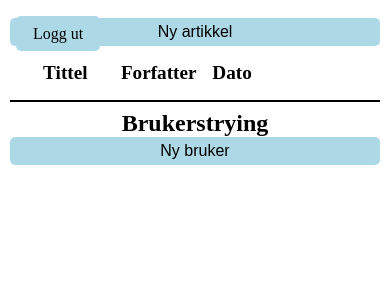
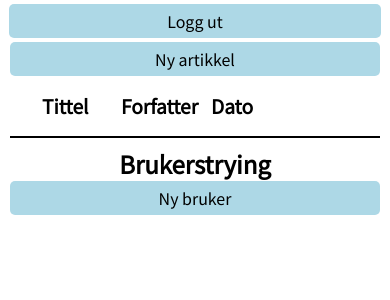
Before and after one commit to FranixTV/fagprove, a PHP site: page / in a window 390 px wide. Shown: the top 300 px of the page. Run offline with PHP 8.4, Linux system fonts and the light colour scheme; the visitor is signed in with stand-in values (Sample User, id 1); data that the repository does not hold is empty; some libraries are stand-ins or nearby versions.

Commit message:
Small css updates and changed font in publishingtool

```diff
--- a/Publishingtool/assets/login.css
+++ b/Publishingtool/assets/login.css
@@ -1,3 +1,9 @@
+* {
+    margin: 0;
+    padding: 0;
+    font-family: 'Noto Sans JP', sans-serif;
+}
+
 body {
     background-color: lightblue;
     display: flex;
--- a/Publishingtool/assets/tool.css
+++ b/Publishingtool/assets/tool.css
@@ -1,6 +1,7 @@
 * {
     margin: 0;
     padding: 0;
+    font-family: 'Noto Sans JP', sans-serif;
 }
 
 .tool-container {
@@ -36,6 +37,16 @@
     background: white;
 }
 
+#article-title,
+#article-summary {
+    padding: 1em;
+}
+
+#article-published {
+    height: 1.5em;
+    width: 1.5em;
+}
+
 .articles {
     display: flex;
     flex-direction: column;
@@ -66,7 +77,7 @@
 
 .edit-article,
 .delete-article {
-    width: 8%;
+    width: 10%;
     text-align: center;
 }
 
@@ -216,7 +227,7 @@
     border-radius: 5px;
     border: 1px solid transparent;
     transition: 0.2s;
-    width: 8%;
+    width: 10%;
     text-align: center;
     margin-left: auto;
 }
@@ -226,4 +237,13 @@
     .tool-container {
         width: 95%;
     }
+
+    .logout-button {
+        display: block;
+        margin: 0.25em auto;
+        padding: 0.25em 0;
+        position: initial;
+        width: 95%;
+        text-align: center;
+    }
 }
--- a/Publishingtool/pages/Login.php
+++ b/Publishingtool/pages/Login.php
@@ -3,6 +3,9 @@
         <link rel="stylesheet" href="../assets/login.css">
         <meta charset="UTF-8">
         <title>Logg inn</title>
+        <link rel="preconnect" href="https://fonts.googleapis.com">
+        <link rel="preconnect" href="https://fonts.gstatic.com" crossorigin>
+        <link href="https://fonts.googleapis.com/css2?family=Noto+Sans+JP&display=swap" rel="stylesheet">
     </head>
     <body>
         <div class="login-container">
--- a/Publishingtool/pages/Tool.php
+++ b/Publishingtool/pages/Tool.php
@@ -141,6 +141,9 @@
     <meta charset="UTF-8">
     <title>Publiseringsverktøy</title>
     <script src="https://cdn.tiny.cloud/1/s3yoe29u687t3mhi0j1qnhm2mts2m030eg329ltivg4ad4o4/tinymce/5/tinymce.min.js" referrerpolicy="origin"></script>
+    <link rel="preconnect" href="https://fonts.googleapis.com">
+    <link rel="preconnect" href="https://fonts.gstatic.com" crossorigin>
+    <link href="https://fonts.googleapis.com/css2?family=Noto+Sans+JP&display=swap" rel="stylesheet">
 </head>
 <body>
     <a class="logout-button" href="?logout=1">Logg ut</a>
@@ -220,7 +223,7 @@
                         ?>
                         <span tabindex="0" aria-label="Slett bruker <?=$user["username"]?>" class="delete-user" onclick="deleteUser(<?=$user["userid"]?>, '<?=$user["username"]?>')">Slett</span>
                         <?php } else { ?>
-                        <span tabindex="0" aria-label="Slett brukeren din" class="delete-user" onclick="deleteUser(<?=$user["userid"]?>, '<?=$user["username"]?>')">Slett min bruker</span>
+                        <span tabindex="0" aria-label="Slett brukeren din" class="delete-user" onclick="deleteUser(<?=$user["userid"]?>, '<?=$user["username"]?>')">Slett</span>
                         <?php } ?>
                     </div>
             <?php
```
